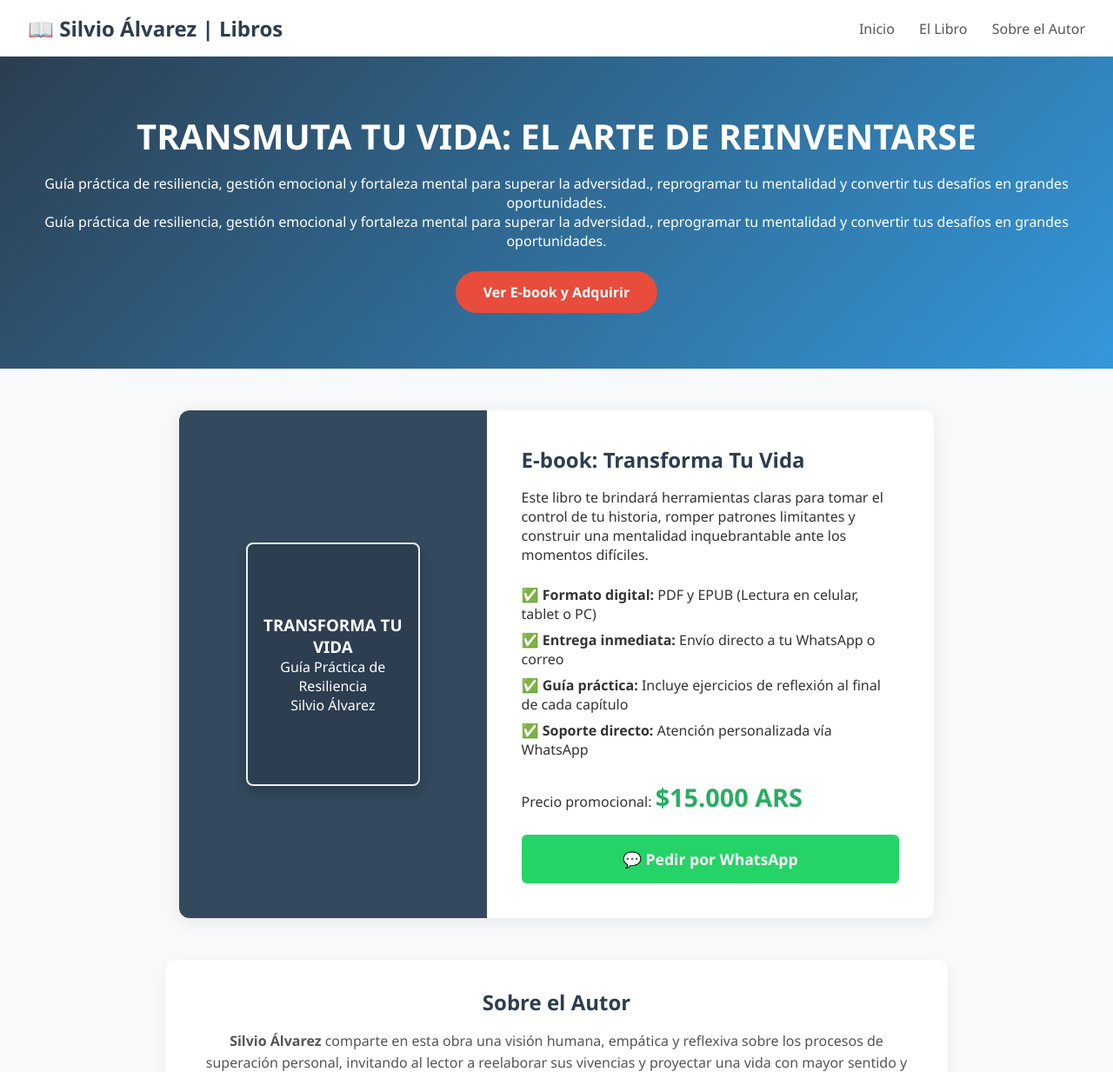
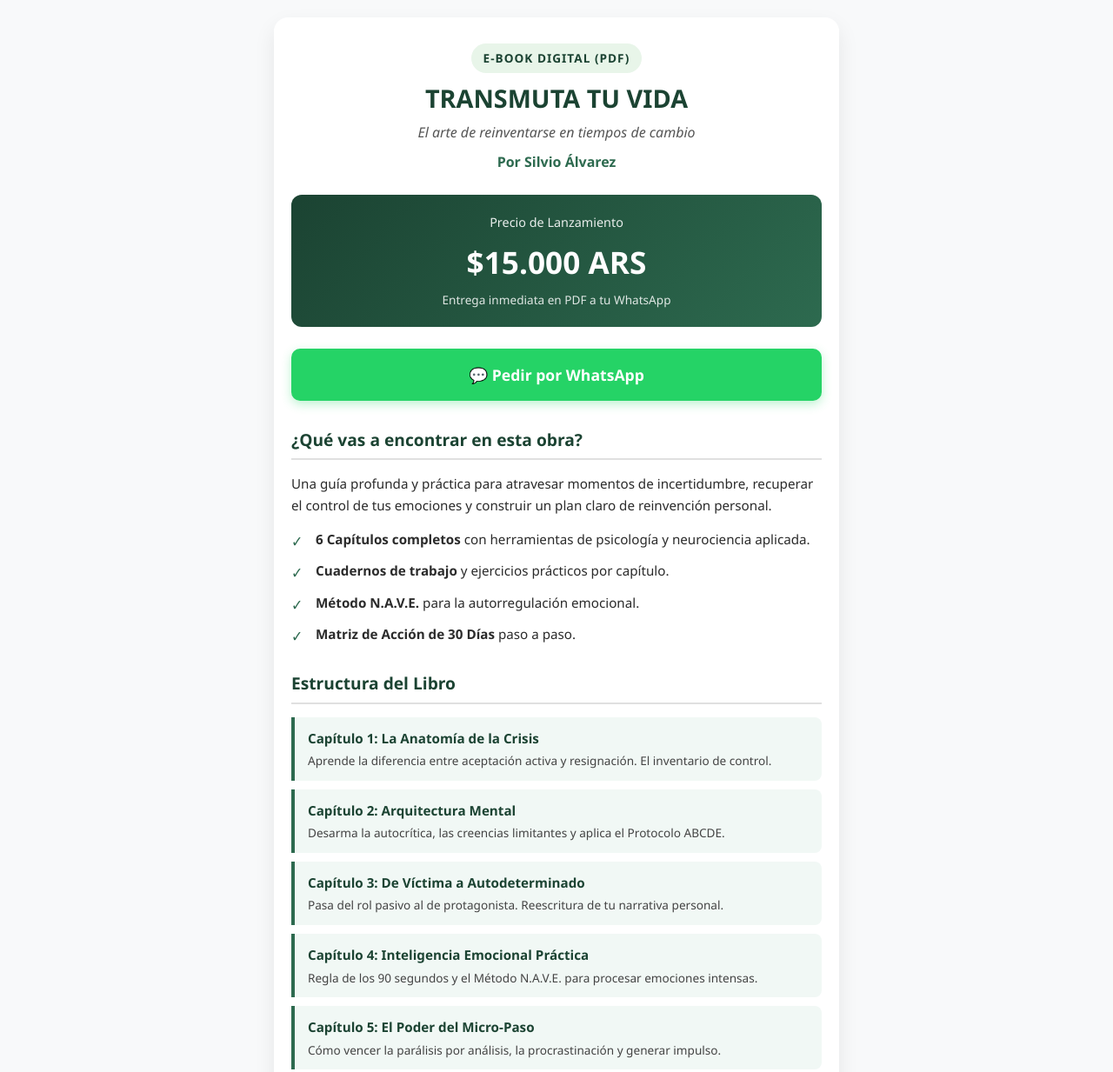
Before and after one commit to SilvioAlvarez67/tienda-ebooks, a website: page public/index.html in a window 1280 px wide. Shown: the top 1233 px of the page at 87% size. Drawn offline with Linux system fonts and the light colour scheme.

Commit message:
Actualizada la tienda con el libro Transmuta Tu Vida

```diff
--- a/public/index.html
+++ b/public/index.html
@@ -3,80 +3,266 @@
 <head>
     <meta charset="UTF-8">
     <meta name="viewport" content="width=device-width, initial-scale=1.0">
-    <title>Transforma Tu Vida | E-book Oficial de Silvio Álvarez</title>
-    <link rel="stylesheet" href="styles.css">
+    <title>Transmuta Tu Vida - Silvio Álvarez</title>
+    <style>
+        :root {
+            --primary-color: #1b4332;
+            --secondary-color: #2d6a4f;
+            --accent-color: #d4af37;
+            --whatsapp-color: #25d366;
+            --bg-color: #f8f9fa;
+            --text-color: #2b2b2b;
+            --card-bg: #ffffff;
+        }
+
+        * {
+            box-sizing: border-box;
+            margin: 0;
+            padding: 0;
+            font-family: 'Segoe UI', Tahoma, Geneva, Verdana, sans-serif;
+        }
+
+        body {
+            background-color: var(--bg-color);
+            color: var(--text-color);
+            line-height: 1.6;
+            padding: 20px 15px;
+        }
+
+        .container {
+            max-width: 650px;
+            margin: 0 auto;
+            background: var(--card-bg);
+            padding: 30px 20px;
+            border-radius: 16px;
+            box-shadow: 0 10px 25px rgba(0,0,0,0.08);
+        }
+
+        header {
+            text-align: center;
+            margin-bottom: 25px;
+        }
+
+        .badge {
+            background-color: #e8f5e9;
+            color: var(--primary-color);
+            padding: 6px 14px;
+            border-radius: 20px;
+            font-size: 0.85rem;
+            font-weight: 700;
+            text-transform: uppercase;
+            letter-spacing: 1px;
+            display: inline-block;
+            margin-bottom: 12px;
+        }
+
+        h1 {
+            color: var(--primary-color);
+            font-size: 1.8rem;
+            line-height: 1.2;
+            margin-bottom: 10px;
+        }
+
+        .subtitle {
+            font-size: 1rem;
+            color: #555;
+            font-style: italic;
+        }
+
+        .author {
+            margin-top: 8px;
+            font-weight: 600;
+            color: var(--secondary-color);
+        }
+
+        .price-box {
+            background: linear-gradient(135deg, var(--primary-color), var(--secondary-color));
+            color: white;
+            text-align: center;
+            padding: 20px;
+            border-radius: 12px;
+            margin: 25px 0;
+        }
+
+        .price-label {
+            font-size: 0.9rem;
+            opacity: 0.9;
+        }
+
+        .price-value {
+            font-size: 2.2rem;
+            font-weight: 800;
+            margin: 5px 0;
+        }
+
+        .price-desc {
+            font-size: 0.85rem;
+            opacity: 0.85;
+        }
+
+        .btn-whatsapp {
+            display: block;
+            width: 100%;
+            background-color: var(--whatsapp-color);
+            color: white;
+            text-align: center;
+            padding: 16px;
+            border-radius: 10px;
+            font-size: 1.1rem;
+            font-weight: 700;
+            text-decoration: none;
+            box-shadow: 0 4px 12px rgba(37, 211, 102, 0.3);
+            transition: transform 0.2s, background-color 0.2s;
+        }
+
+        .btn-whatsapp:hover {
+            background-color: #1eb855;
+            transform: translateY(-2px);
+        }
+
+        .section-title {
+            color: var(--primary-color);
+            font-size: 1.2rem;
+            border-bottom: 2px solid #e0e0e0;
+            padding-bottom: 6px;
+            margin: 30px 0 15px 0;
+        }
+
+        ul.features {
+            list-style: none;
+        }
+
+        ul.features li {
+            position: relative;
+            padding-left: 28px;
+            margin-bottom: 12px;
+            font-size: 0.95rem;
+        }
+
+        ul.features li::before {
+            content: "✓";
+            position: absolute;
+            left: 0;
+            color: var(--secondary-color);
+            font-weight: bold;
+            font-size: 1.1rem;
+        }
+
+        .chapter-card {
+            background: #f1f8f5;
+            border-left: 4px solid var(--secondary-color);
+            padding: 12px 15px;
+            margin-bottom: 10px;
+            border-radius: 0 8px 8px 0;
+        }
+
+        .chapter-title {
+            font-weight: 700;
+            color: var(--primary-color);
+            font-size: 0.95rem;
+        }
+
+        .chapter-desc {
+            font-size: 0.85rem;
+            color: #444;
+            margin-top: 3px;
+        }
+
+        footer {
+            text-align: center;
+            margin-top: 30px;
+            font-size: 0.8rem;
+            color: #777;
+        }
+    </style>
 </head>
 <body>
 
-    <header class="navbar">
-        <div class="logo">📖 Silvio Álvarez | Libros</div>
-        <nav>
-            <a href="#inicio">Inicio</a>
-            <a href="#ebook">El Libro</a>
-            <a href="#autor">Sobre el Autor</a>
-        </nav>
+<div class="container">
+    <header>
+        <span class="badge">E-book Digital (PDF)</span>
+        <h1>TRANSMUTA TU VIDA</h1>
+        <p class="subtitle">El arte de reinventarse en tiempos de cambio</p>
+        <p class="author">Por Silvio Álvarez</p>
     </header>
 
-    <main>
-        <!-- Sección Principal / Banner -->
-        <section id="inicio" class="hero">
-            <div class="hero-content">
-                <h1>TRANSMUTA TU VIDA: EL ARTE DE REINVENTARSE</h1>
-                <p>Guía práctica de resiliencia, gestión emocional y fortaleza mental para superar la adversidad., reprogramar tu mentalidad y convertir tus desafíos en grandes oportunidades.</p>
-                                <p>                <p>Guía práctica de resiliencia, gestión emocional y fortaleza mental para superar la adversidad., reprogramar tu mentalidad y convertir tus desafíos en grandes oportunidades.</p>
-</p>
+    <div class="price-box">
+        <div class="price-label">Precio de Lanzamiento</div>
+        <div class="price-value">$15.000 ARS</div>
+        <div class="price-desc">Entrega inmediata en PDF a tu WhatsApp</div>
+    </div>
 
-                <a href="#ebook" class="btn-primary">Ver E-book y Adquirir</a>
-            </div>
-        </section>
+    <a href="https://wa.me/5492921424704?text=%C2%A1Hola%20Silvio!%20Quiero%20comprar%20el%20e-book%20'Transmuta%20Tu%20Vida'.%20%C2%BFC%C3%B3mo%20realizo%20el%20pago?"
+       class="btn-whatsapp" target="_blank" id="ws-link">
+        💬 Pedir por WhatsApp
+    </a>
 
-        <!-- Presentación del Libro -->
-        <section id="ebook" class="product-section">
-            <div class="product-card">
-                <div class="product-image">
-                    <div class="book-cover">
-                        <h3>TRANSFORMA TU VIDA</h3>
-                        <p class="subtitle">Guía Práctica de Resiliencia</p>
-                        <p class="author">Silvio Álvarez</p>
-                    </div>
-                </div>
-                <div class="product-info">
-                    <h2>E-book: Transforma Tu Vida</h2>
-                    <p class="description">
-                        Este libro te brindará herramientas claras para tomar el control de tu historia, romper patrones limitantes y construir una mentalidad inquebrantable ante los momentos difíciles.
-                    </p>
-                    <ul class="features">
-                        <li>✅ <strong>Formato digital:</strong> PDF y EPUB (Lectura en celular, tablet o PC)</li>
-                        <li>✅ <strong>Entrega inmediata:</strong> Envío directo a tu WhatsApp o correo</li>
-                        <li>✅ <strong>Guía práctica:</strong> Incluye ejercicios de reflexión al final de cada capítulo</li>
-                        <li>✅ <strong>Soporte directo:</strong> Atención personalizada vía WhatsApp</li>
-                    </ul>
-                    <div class="price-container">
-                        <span class="price-label">Precio promocional:</span>
-                        <span class="price">$15.000 ARS</span>
-                    </div>
+    <h2 class="section-title">¿Qué vas a encontrar en esta obra?</h2>
+    <p style="font-size: 0.95rem; margin-bottom: 15px;">
+        Una guía profunda y práctica para atravesar momentos de incertidumbre, recuperar el control de tus emociones y construir un plan claro de reinvención personal.
+    </p>
 
-                    <!-- Botón directo a WhatsApp -->
-                    <button class="btn-buy" id="buy-whatsapp-btn" style="background-color: #25D366; color: white;">
-                        💬 Pedir por WhatsApp
-                    </button>
-                </div>
-            </div>
-        </section>
+    <ul class="features">
+        <li><strong>6 Capítulos completos</strong> con herramientas de psicología y neurociencia aplicada.</li>
+        <li><strong>Cuadernos de trabajo</strong> y ejercicios prácticos por capítulo.</li>
+        <li><strong>Método N.A.V.E.</strong> para la autorregulación emocional.</li>
+        <li><strong>Matriz de Acción de 30 Días</strong> paso a paso.</li>
+    </ul>
 
-        <!-- Sobre el Autor -->
-        <section id="autor" class="author-section" style="max-width: 900px; margin: 3rem auto; padding: 2rem; background: white; border-radius: 12px; box-shadow: 0 4px 15px rgba(0,0,0,0.05);">
-            <h2 style="color: #2c3e50; margin-bottom: 1rem; text-align: center;">Sobre el Autor</h2>
-            <p style="line-height: 1.6; color: #555; text-align: center;">
-                <strong>Silvio Álvarez</strong> comparte en esta obra una visión humana, empática y reflexiva sobre los procesos de superación personal, invitando al lector a reelaborar sus vivencias y proyectar una vida con mayor sentido y plenitud.
-            </p>
-        </section>
-    </main>
+    <h2 class="section-title">Estructura del Libro</h2>
+
+    <div class="chapter-card">
+        <div class="chapter-title">Capítulo 1: La Anatomía de la Crisis</div>
+        <div class="chapter-desc">Aprende la diferencia entre aceptación activa y resignación. El inventario de control.</div>
+    </div>
+
+    <div class="chapter-card">
+        <div class="chapter-title">Capítulo 2: Arquitectura Mental</div>
+        <div class="chapter-desc">Desarma la autocrítica, las creencias limitantes y aplica el Protocolo ABCDE.</div>
+    </div>
+
+    <div class="chapter-card">
+        <div class="chapter-title">Capítulo 3: De Víctima a Autodeterminado</div>
+        <div class="chapter-desc">Pasa del rol pasivo al de protagonista. Reescritura de tu narrativa personal.</div>
+    </div>
+
+    <div class="chapter-card">
+        <div class="chapter-title">Capítulo 4: Inteligencia Emocional Práctica</div>
+        <div class="chapter-desc">Regla de los 90 segundos y el Método N.A.V.E. para procesar emociones intensas.</div>
+    </div>
+
+    <div class="chapter-card">
+        <div class="chapter-title">Capítulo 5: El Poder del Micro-Paso</div>
+        <div class="chapter-desc">Cómo vencer la parálisis por análisis, la procrastinación y generar impulso.</div>
+    </div>
+
+    <div class="chapter-card">
+        <div class="chapter-title">Capítulo 6: Entorno y Hábitos de Resiliencia</div>
+        <div class="chapter-desc">Diseño de espacio, dieta digital y los 4 anclajes biológicos del bienestar.</div>
+    </div>
+
+    <div class="chapter-card" style="border-left-color: var(--accent-color);">
+        <div class="chapter-title">Epílogo + Matriz de Acción de 30 Días</div>
+        <div class="chapter-desc">Tu hoja de ruta diaria durante un mes para consolidar el cambio.</div>
+    </div>
+
+    <div style="margin-top: 25px;">
+        <a href="https://wa.me/5491100000000?text=%C2%A1Hola%20Silvio!%20Quiero%20comprar%20el%20e-book%20'Transmuta%20Tu%20Vida'.%20%C2%BFC%C3%B3mo%20realizo%20el%20pago?"
+           class="btn-whatsapp" target="_blank">
+            💬 Pedir por WhatsApp
+        </a>
+    </div>
 
     <footer>
-        <p>&copy; 2026 Silvio Álvarez. Todos los derechos reservados.</p>
+        © Silvio Álvarez — Todos los derechos reservados.<br>
+        Formato Digital PDF para descarga e impresión.
     </footer>
+</div>
 
-    <script src="script.js"></script>
+<script>
+    // Recordá reemplazar el número en los enlaces de arriba por tu WhatsApp real con código de país.
+    // Ejemplo: 5491112345678 (Sin el símbolo +)
+</script>
+
 </body>
 </html>
```
